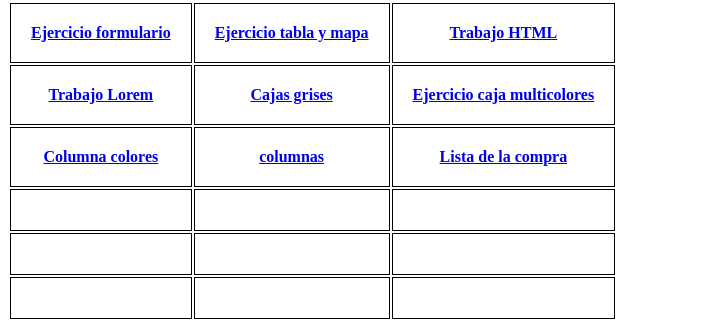
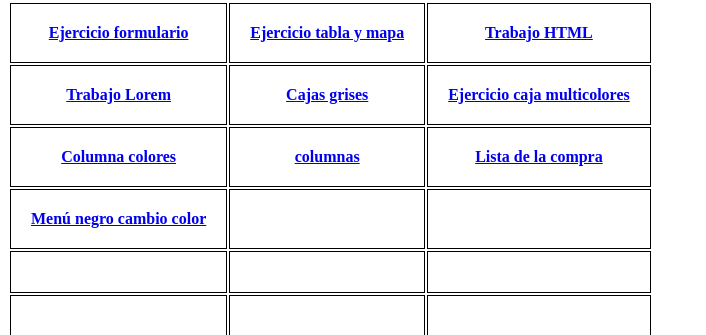
Before and after one commit to ONN33/pruebas-tpweb, a plain HTML site: page index.html in a window 1280 px wide. Shown: the part 79-414 px from the top of the page, without its empty margins (0-706 px from the left). Drawn offline with Linux system fonts and the light colour scheme.

Commit message:
Menu negro cambia color

```diff
--- a/index.html
+++ b/index.html
@@ -34,19 +34,19 @@
 
 	 </tr>
 	 <tr>
-	 	<td></td>
-		<td></td>
-		<td></td>
+	 	<th><a href="menunegrocambiocolor.html">Menú negro cambio color</a></th>
+		<th></th>
+		<th></th>
 		</tr>
 		<tr>
-	 	<td></td>
-		<td></td>
-		<td></td>
+	 	<th></th>
+		<th></th>
+		<th></th>
 		</tr>
 		<tr>
-	 	<td></td>
-		<td></td>
-		<td></td>
+	 	<th></th>
+		<th></th>
+		<th></th>
 
 	 </tr>
 
```
Also changed, not shown: menunegrocambiocolor.html (added, +58 -0 lines).
